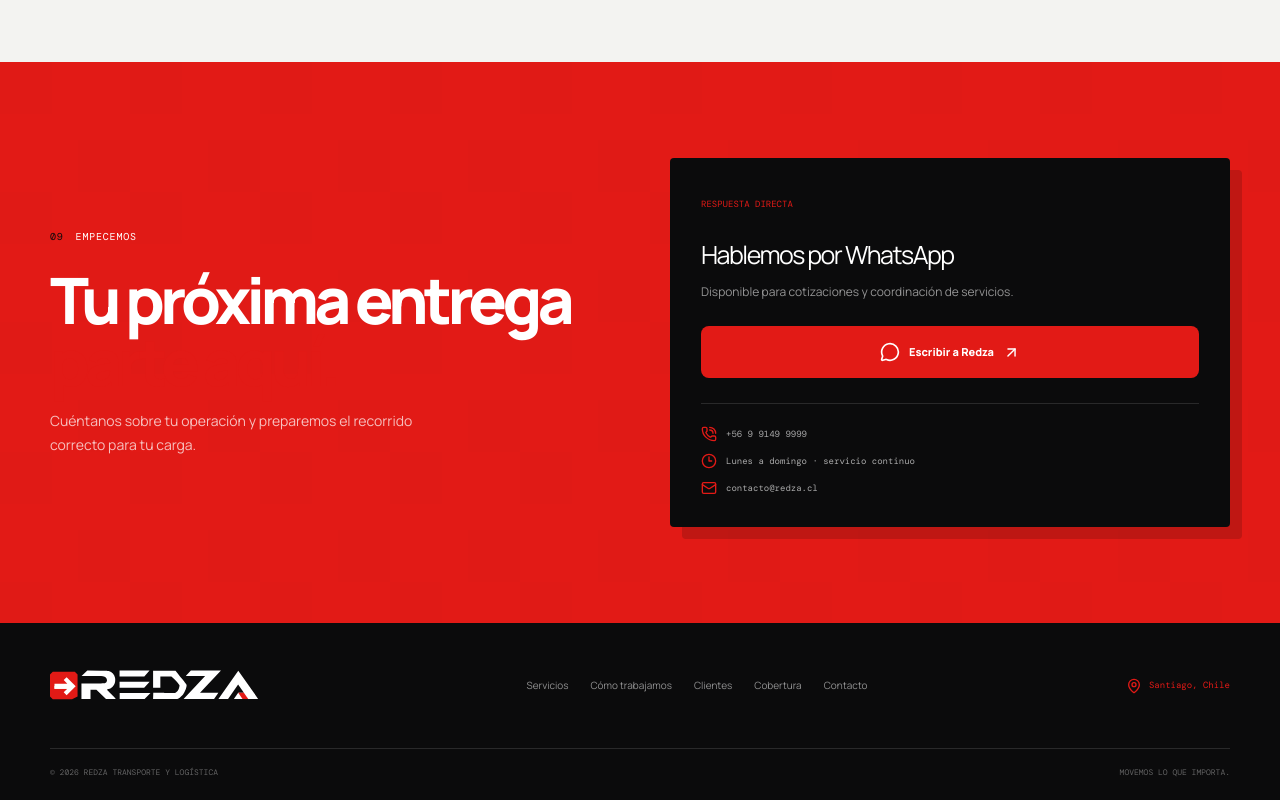
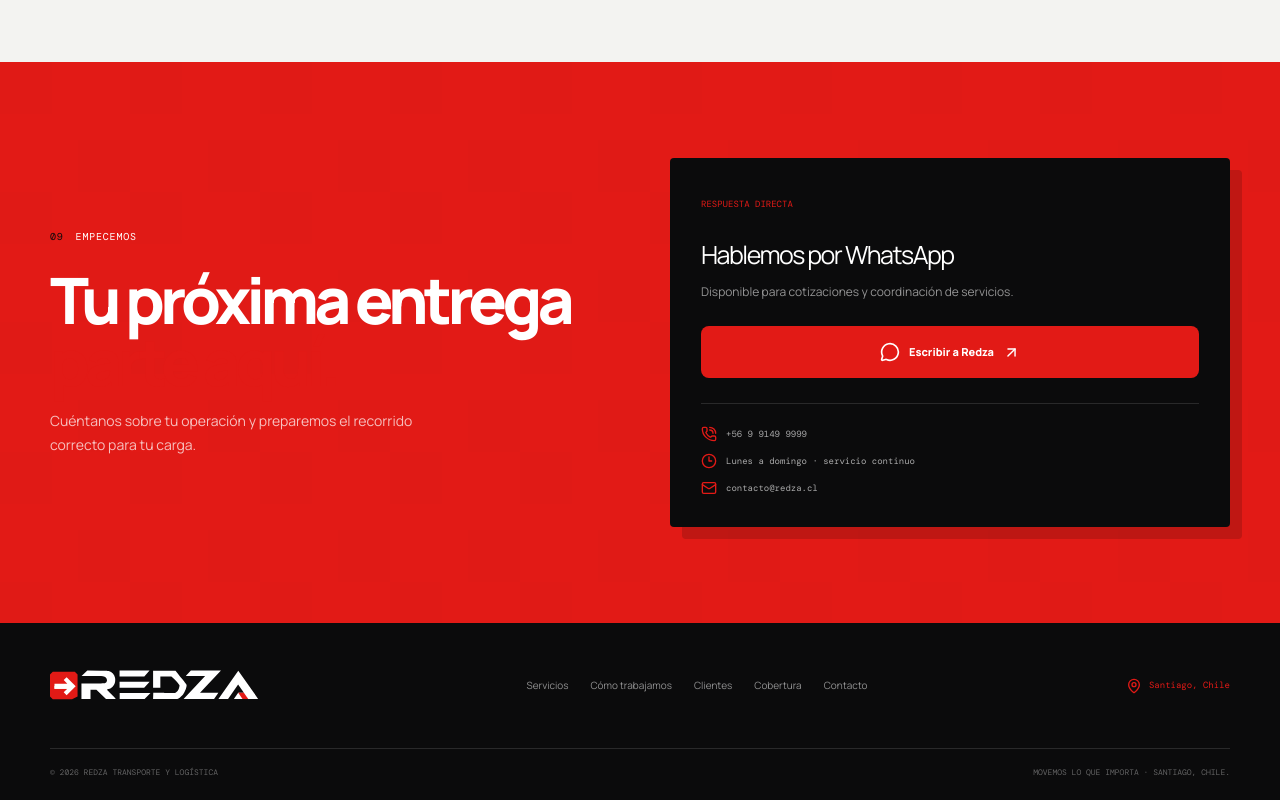
Before and after one commit to bobo-labs/redza-website, a Next.js app: page / in a window 1280 px wide. Shown: the part 5973-6773 px from the top of the page. Built offline with nearby package versions, Linux system fonts and the light colour scheme.

Commit message:
Refresh footer location message

```diff
--- a/src/app/page.tsx
+++ b/src/app/page.tsx
@@ -170,7 +170,7 @@
 
       <section className="contact-section" id="contacto"><div className="shell contact-grid"><div><p className="eyebrow"><span>09</span> Empecemos</p><h2>Tu próxima entrega<br /><em>parte aquí.</em></h2><p>Cuéntanos sobre tu operación y preparemos el recorrido correcto para tu carga.</p></div><div className="contact-card"><div><span className="contact-kicker">Respuesta directa</span><h3>Hablemos por WhatsApp</h3><p>Disponible para cotizaciones y coordinación de servicios.</p></div><a className="contact-action" href={whatsappLink} target="_blank" rel="noreferrer"><MessageCircle size={20} /> Escribir a Redza <ArrowUpRight size={17} /></a><div className="contact-details"><a href="tel:+56991499999"><PhoneCall size={16} /> +56 9 9149 9999</a><span><Clock3 size={16} /> Lunes a domingo · servicio continuo</span><a href="mailto:contacto@redza.cl"><Mail size={16} /> contacto@redza.cl</a></div></div></div></section>
 
-      <footer className="site-footer"><div className="shell footer-top"><a href="#inicio" className="brand footer-brand"><Image src="/images/redza branding/redesign/redza brand lockup.svg" alt="Redza Transporte y Logística" width={2510} height={430} className="brand-logo footer-lockup" /></a><div className="footer-links"><a href="#servicios">Servicios</a><a href="#metodo">Cómo trabajamos</a><a href="#clientes">Clientes</a><a href="#cobertura">Cobertura</a><a href="#contacto">Contacto</a></div><div className="footer-location"><MapPin size={16} /> Santiago, Chile</div></div><div className="shell footer-bottom"><span>© 2026 Redza Transporte y Logística</span><span>Movemos lo que importa.</span></div></footer>
+      <footer className="site-footer"><div className="shell footer-top"><a href="#inicio" className="brand footer-brand"><Image src="/images/redza branding/redesign/redza brand lockup.svg" alt="Redza Transporte y Logística" width={2510} height={430} className="brand-logo footer-lockup" /></a><div className="footer-links"><a href="#servicios">Servicios</a><a href="#metodo">Cómo trabajamos</a><a href="#clientes">Clientes</a><a href="#cobertura">Cobertura</a><a href="#contacto">Contacto</a></div><div className="footer-location"><MapPin size={16} /> Santiago, Chile</div></div><div className="shell footer-bottom"><span>© 2026 Redza Transporte y Logística</span><span>Movemos lo que importa · Santiago, Chile.</span></div></footer>
     </main>
   );
 }
```
